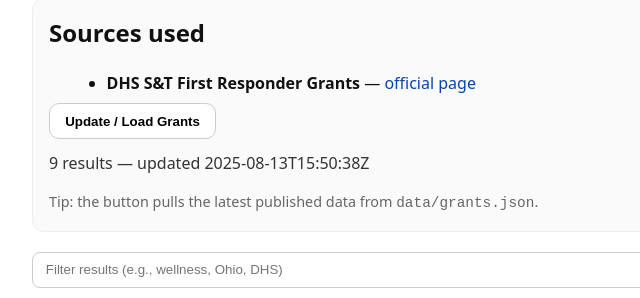
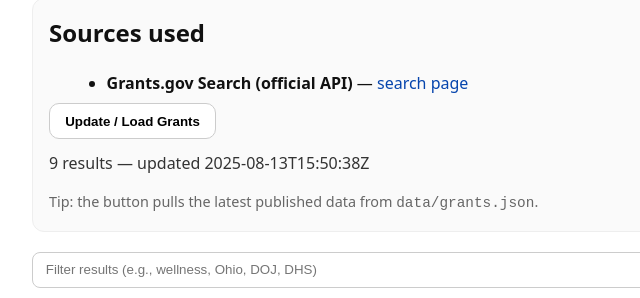
Before and after one commit to hDanford/grant-finding-tool, a plain HTML site: page index.html in a window 1280 px wide. Both pictures are taken after a click on the button "Update / Load Grants". Shown: the part 126-424 px from the top of the page, 168-808 px from the left. Drawn offline with Linux system fonts and the light colour scheme.

Commit message:
Update index.html

```diff
--- a/index.html
+++ b/index.html
@@ -23,6 +23,7 @@
     a:hover { text-decoration:underline; }
     .muted { color:#666; font-size:.9em; }
     input[type="text"] { width:100%; max-width: 680px; padding:.6rem .8rem; border-radius:8px; border:1px solid #ccc; }
+    .empty { color:#666; font-style: italic; margin-top:.5rem; }
   </style>
 </head>
 <body>
@@ -35,7 +36,10 @@
   <section class="card">
     <h2 style="margin-top:0">Sources used</h2>
     <ul>
-      <li><strong>DHS S&amp;T First Responder Grants</strong> — <a href="https://www.dhs.gov/science-and-technology/frg-grants" target="_blank" rel="noopener noreferrer">official page</a></li>
+      <li>
+        <strong>Grants.gov Search (official API)</strong> —
+        <a href="https://www.grants.gov/search-grants" target="_blank" rel="noopener noreferrer">search page</a>
+      </li>
     </ul>
 
     <button id="loadBtn" type="button">Update / Load Grants</button>
@@ -46,7 +50,7 @@
   <!-- Results -->
   <section style="margin-top:1.25rem">
     <div id="controls" style="display:none; margin-bottom:.5rem;">
-      <input id="q" type="text" placeholder="Filter results (e.g., wellness, Ohio, DHS)" />
+      <input id="q" type="text" placeholder="Filter results (e.g., wellness, Ohio, DOJ, DHS)" />
     </div>
     <div id="list"></div>
   </section>
@@ -71,6 +75,10 @@ function render(filter="") {
   });
 
   statsEl.textContent = `${shown.length} result${shown.length===1?"":"s"} — updated ${state.metaTime || "pending first scrape"}`;
+
+  if (!shown.length) {
+    listEl.innerHTML = `<div class="empty">No results to display yet.</div>`;
+  } else {
     listEl.innerHTML = shown.map(it => `
       <div class="row">
         <div><a href="${it.url}" target="_blank" rel="noopener noreferrer"><strong>${sanitize(it.title)}</strong></a></div>
@@ -79,6 +87,7 @@ function render(filter="") {
         <div class="tags">${(it.tags||[]).map(t => `<span class="tag">${sanitize(t)}</span>`).join("")}</div>
       </div>
     `).join("");
+  }
 
   // Show filter once data is loaded
   if (state.items.length && document.getElementById("controls").style.display !== "block") {
@@ -95,7 +104,7 @@ async function loadGrants() {
     btn.textContent = "Loading…";
     statsEl.textContent = "Fetching latest data…";
 
-    // Pages source is root → JSON is at /data/grants.json relative to this page
+    // Pages source is ROOT → JSON is at /data/grants.json relative to this page
     const res = await fetch("./data/grants.json?ts=" + Date.now(), { cache: "no-store" });
     if (!res.ok) throw new Error("HTTP " + res.status);
     const data = await res.json();
```
Lines whose indentation alone changed are shown as unchanged.
